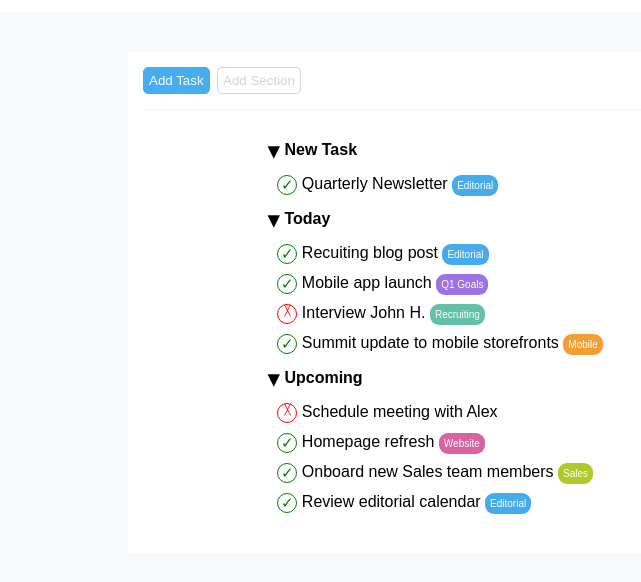
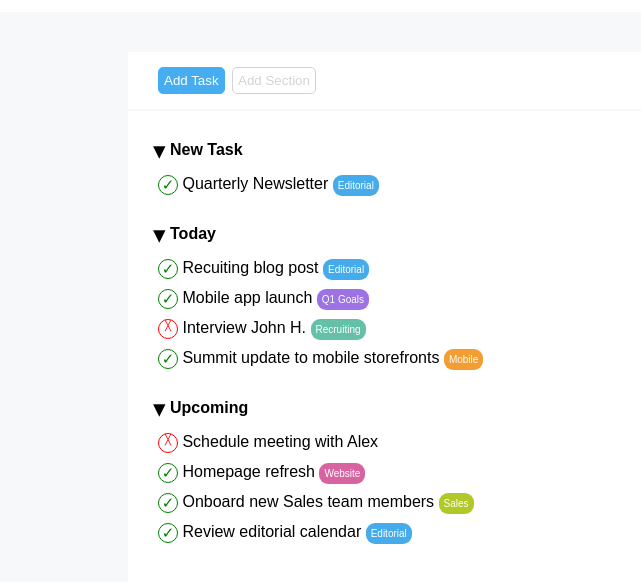
Before and after one commit to azzurragraziano/html-css-toboolist, a plain HTML site: page index.html in a window 1280 px wide. Shown: the part 68-650 px from the top of the page, without its empty margins (0-641 px from the left). Drawn offline with Linux system fonts and the light colour scheme.

Commit message:
completed

```diff
--- a/css/style.css
+++ b/css/style.css
@@ -11,9 +11,7 @@
 {
     width: 80%;
     margin: auto;
-    padding: 15px;
     background-color: white;
-    text-align: left;
 }
 
 hr
@@ -52,6 +50,11 @@ main
     padding-bottom: 100%;
 }
 
+.button-box
+{
+    padding: 15px 30px;
+}
+
 .btn
 {
     display: inline-block;
@@ -59,12 +62,6 @@ main
     border-radius: 5px;
     border-width: 1px;
     padding: 5px;
-}
-
-.button-box
-{
-    text-align: left;
-    padding-bottom: 15px;
 }
 
 .btn-blue
@@ -83,6 +80,11 @@ main
     margin-left: 3px;
 }
 
+.to-do-list
+{
+    padding: 15px 20px;
+}
+
 ul
 {
     list-style-type: none;
@@ -90,7 +92,12 @@ ul
 
 li
 {
-    margin: 10px;
+    margin: 10px 5px;
+}
+
+.categories
+{
+    margin-bottom: 25px;
 }
 
 .triangle
--- a/index.html
+++ b/index.html
@@ -28,10 +28,10 @@
 
             <!-- to do list -->
             <section>
-                <div class="container">
+                <div class="to-do-list" >
                     <ul>
                         <!-- new task -->
-                        <li>
+                        <li class="categories">
                             <span class="triangle">&#9662;</span> <strong>New Task</strong>
                             <ul>
                                 <li> <span class="check">&check;</span> Quarterly Newsletter <span class="tag editorial">Editorial</span></li>
@@ -39,7 +39,7 @@
                         </li>
 
                         <!-- today -->
-                        <li>
+                        <li class="categories">
                             <span class="triangle">&#9662;</span> <strong>Today</strong>
                             <ul>
                                 <li><span class="check">&check;</span> Recuiting blog post <span class="tag editorial">Editorial</span></li>
@@ -50,7 +50,7 @@
                         </li>
 
                         <!-- upcoming -->
-                        <li>
+                        <li class="categories">
                             <span class="triangle">&#9662;</span> <strong>Upcoming</strong>
                             <ul>
                                 <li><span class="cross">&#9587;</span> Schedule meeting with Alex</li>
@@ -61,13 +61,9 @@
                         </li>
                     </ul>
                 </div>
-
             </section>
 
         </div>
-
-
-
     </main>
 </body>
 </html>
```
